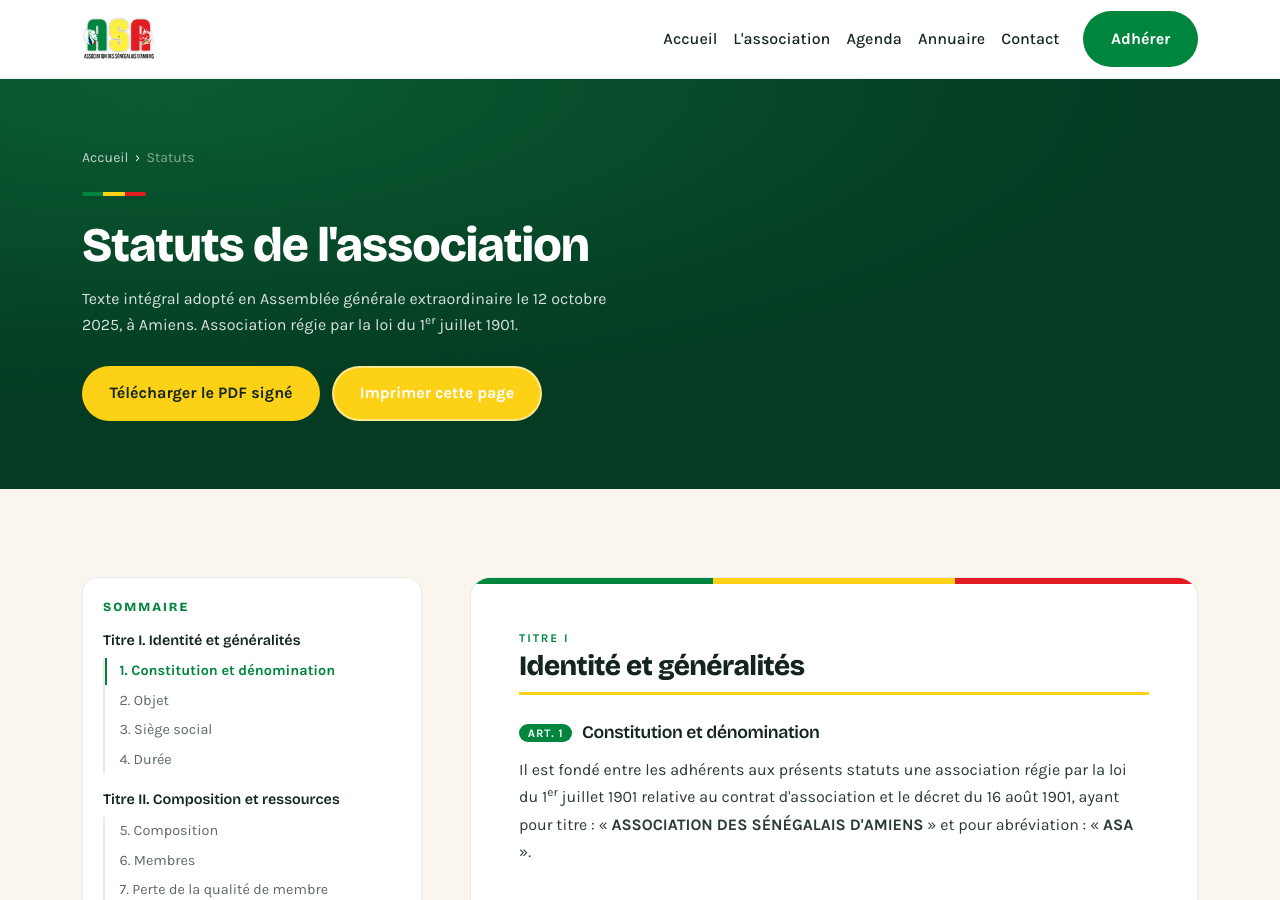
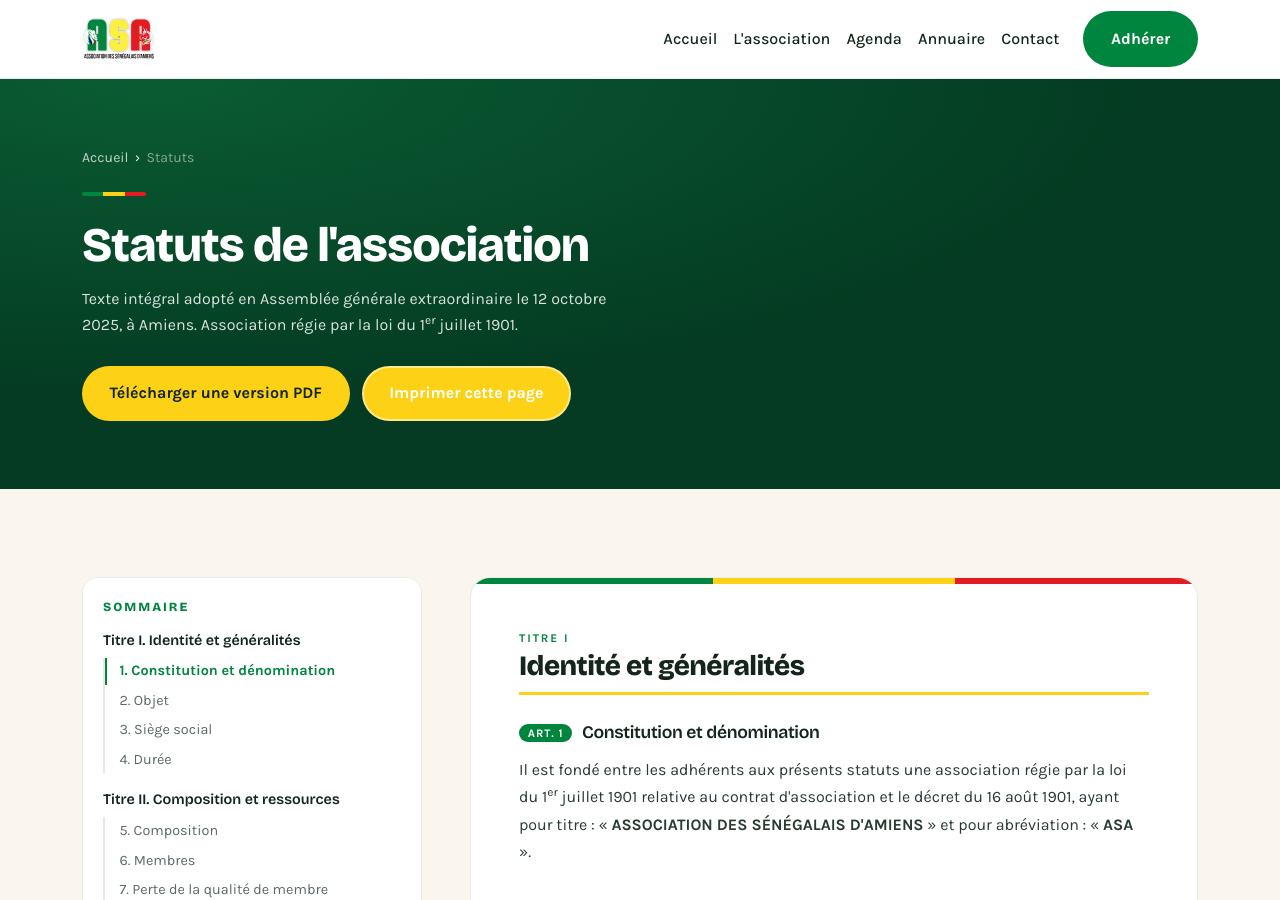
Before and after one commit to asso-asa/asa, a Jekyll site: the page built from statuts.html, in a window 1280 px wide and 900 px high. Built offline with Jekyll 4.4.1, drawn with Linux system fonts in a browser that asks for light colours.

Commit message:
maj dfkl1

```diff
--- a/statuts.html
+++ b/statuts.html
@@ -293,8 +293,8 @@
           Association régie par la loi du 1<sup>er</sup> juillet 1901.
         </p>
         <div class="asa-actions">
-          <a class="asa-btn asa-btn--or" href="/documents/statuts-asa.pdf" download>
-            Télécharger le PDF signé
+          <a class="asa-btn asa-btn--or" href="/documents/statuts_asa_12-octobre-2025.pdf" download>
+            Télécharger une version PDF
           </a>
           <button type="button" class="asa-btn asa-btn--ghost asa-btn--or" id="boutonImprimer">
             Imprimer cette page
```
Also changed, not shown: 2 other files.
